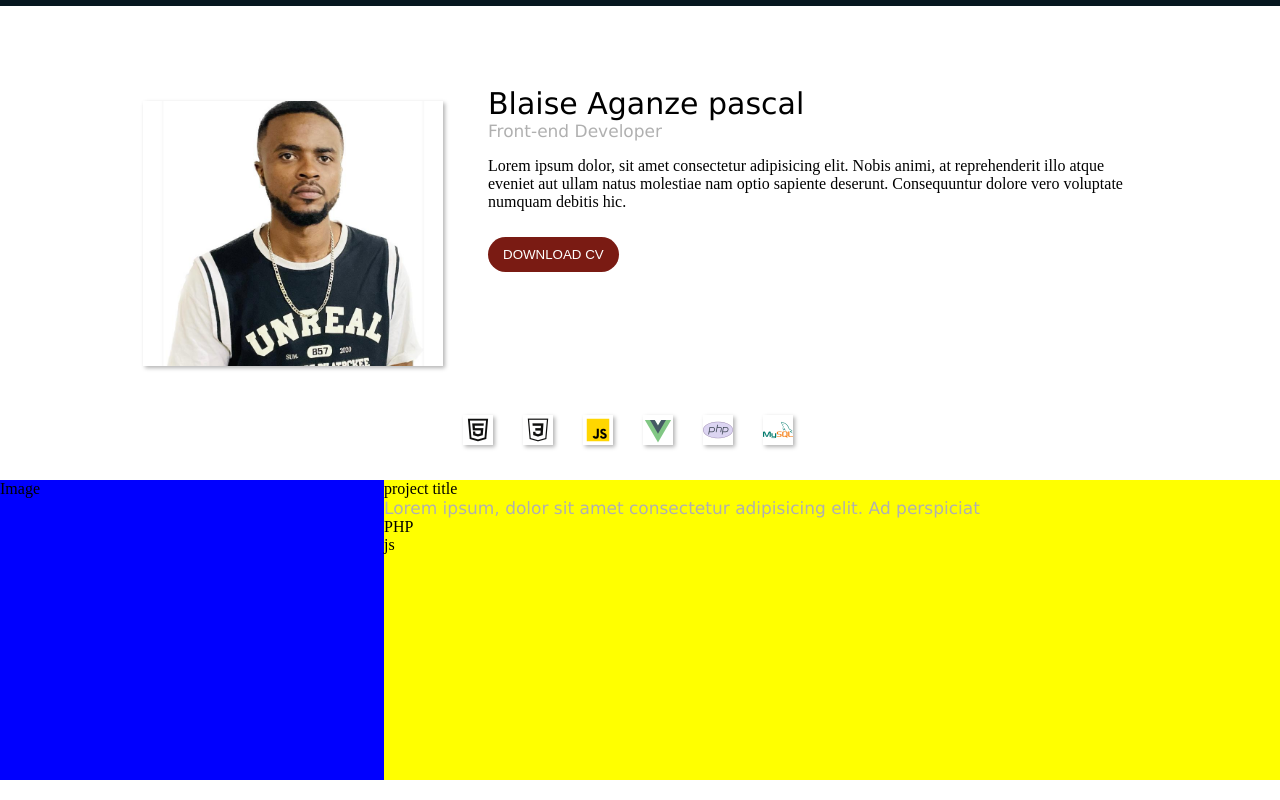
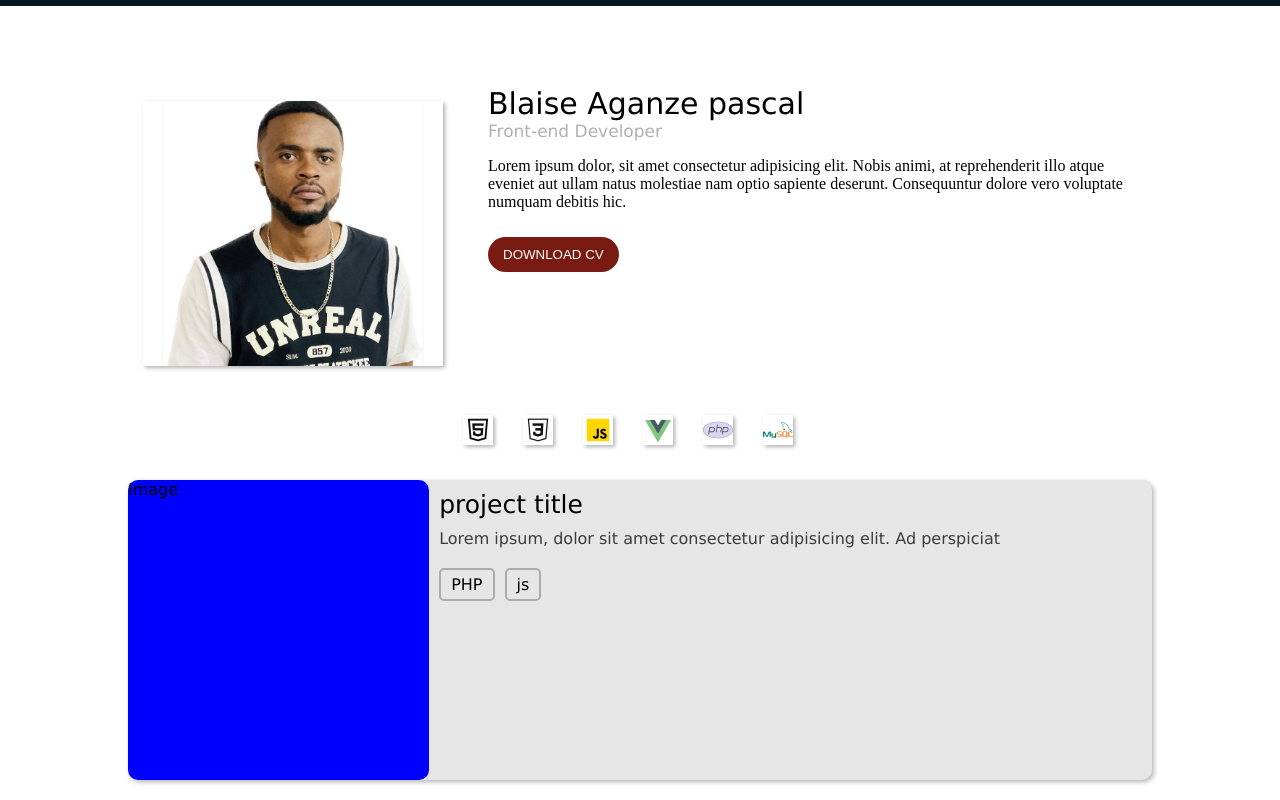
Before and after one commit to Blaisepasca/portofolio, a Vue app: page / in a window 1280 px wide. Shown: the part 864-1664 px from the top of the page. Built offline with nearby package versions, Linux system fonts and the light colour scheme.

Commit message:
Create project item

```diff
--- a/src/components/ProjectComponents.vue
+++ b/src/components/ProjectComponents.vue
@@ -5,7 +5,9 @@
         <div class="titles">
             project title
         </div>
-        <div class="description">Lorem ipsum, dolor sit amet consectetur adipisicing elit. Ad perspiciat</div>
+        <div class="descript">
+          Lorem ipsum, dolor sit amet consectetur adipisicing elit. Ad perspiciat
+        </div>
         <div class="language">
             <div class="langue">PHP</div>
             <div class="langue">js</div>
@@ -30,23 +32,49 @@
 
   <style>
   .project{
-    width: 100%;
+    width: 80%;
     height: 400px;
-    background-color: red;
     display: inline-flex;
     height: 300px;
-
-
+    margin-left: 10%;
+    border-radius: 10px;
+    box-shadow: 2px 2px 5px rgba(0, 0, 0, 0.3);
+    background-color: #E6E6E6;
+    font-family: Verdana;
   }
   .projectimage{
     width: 30%;
     height:300px;
     background-color: blue;
+    border-radius: 10px;
   }
   .projectdescrp{
     width: 70%;
     height:300px;
-    background-color: yellow;
+    border-radius: 10px;
+    padding: 10px;
+  }
+  .titles{
+    font-size: 25px;
+    margin-bottom: 10px;
+  }
+  .language{
+    width: 100%;
+    display: inline-flex;
+    padding-top: 20px;
+  }
+  .langue{
+    padding-top: 5px;
+    padding-bottom: 5px;
+    padding-left: 10px;
+    padding-right: 10px;
+    border: 2px solid #ABABAB;
+    border-radius: 5px;
+    margin-right: 10px;
+  }
+  .descript{
+    color: #3B3B3B;
+    font-size: 16px;
   }
 
   </style>
```
